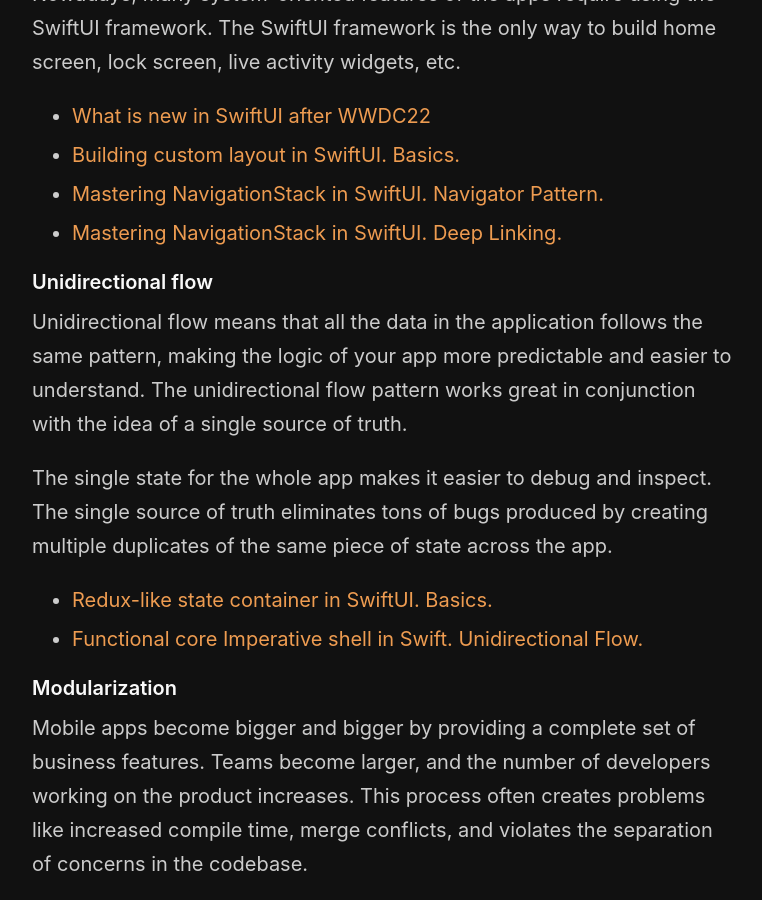
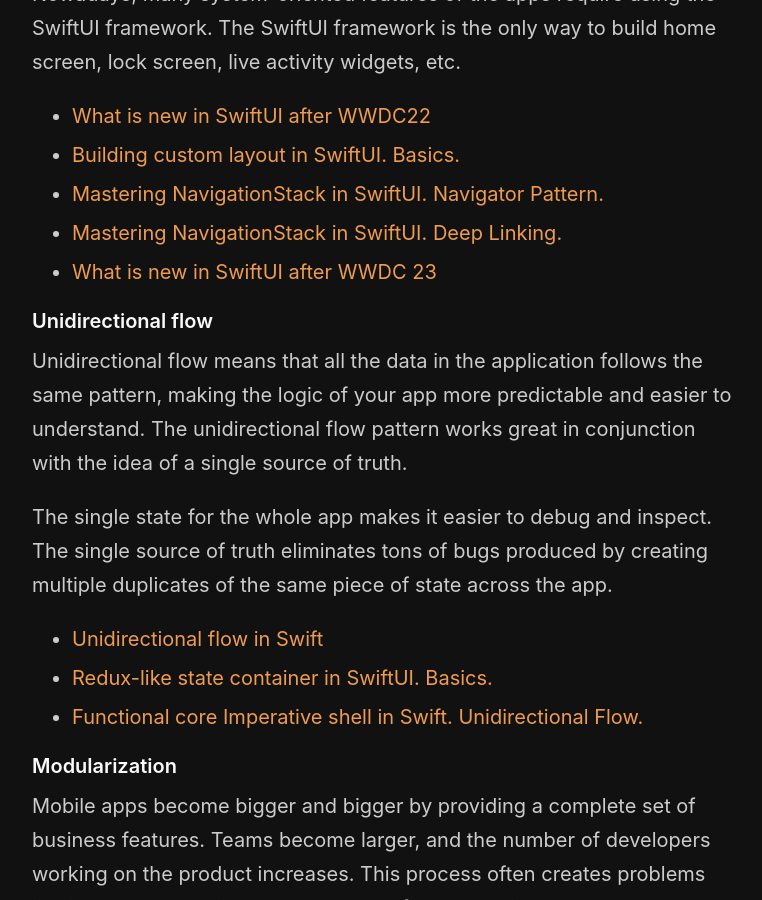
Before and after one commit to mecid/mecid.github.io, a Jekyll site: the page built from _posts/2022-12-27-ios-development-trends-in-review.md, in a window 1280 px wide and 900 px high, scrolled down 1035 px. Shown: the whole window, without its empty margins (258-1020 px from the left). Built offline with Jekyll 4.4.1, drawn with Linux system fonts in a browser that asks for light colours.

Commit message:
ios trends in review updated

```diff
--- a/_posts/2022-12-27-ios-development-trends-in-review.md
+++ b/_posts/2022-12-27-ios-development-trends-in-review.md
@@ -22,12 +22,14 @@
 * [Building custom layout in SwiftUI. Basics.](/2022/11/16/building-custom-layout-in-swiftui-basics/)
 * [Mastering NavigationStack in SwiftUI. Navigator Pattern.](/2022/06/15/mastering-navigationstack-in-swiftui-navigator-pattern/)
 * [Mastering NavigationStack in SwiftUI. Deep Linking.](/2022/06/21/mastering-navigationstack-in-swiftui-deep-linking/)
+* [What is new in SwiftUI after WWDC 23](/2023/06/06/what-is-new-in-swiftui-after-wwdc23/)
 
 #### Unidirectional flow
 Unidirectional flow means that all the data in the application follows the same pattern, making the logic of your app more predictable and easier to understand. The unidirectional flow pattern works great in conjunction with the idea of a single source of truth.
 
 The single state for the whole app makes it easier to debug and inspect. The single source of truth eliminates tons of bugs produced by creating multiple duplicates of the same piece of state across the app.
 
+* [Unidirectional flow in Swift](/2023/07/11/unidirectional-flow-in-swift/)
 * [Redux-like state container in SwiftUI. Basics.](/2019/09/18/redux-like-state-container-in-swiftui/)
 * [Functional core Imperative shell in Swift. Unidirectional Flow.](/2022/03/16/functional-core-imperative-shell-in-swift-unidirectional-flow/)
 
```
